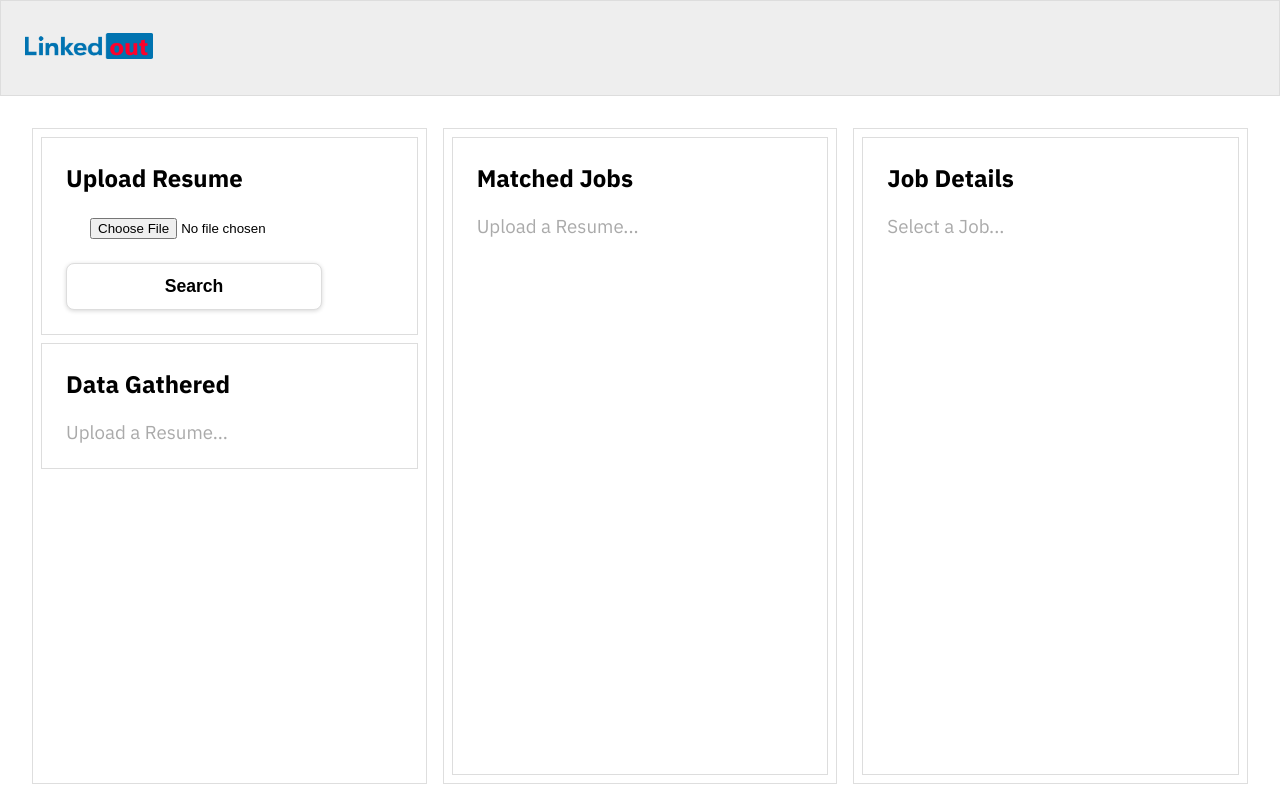
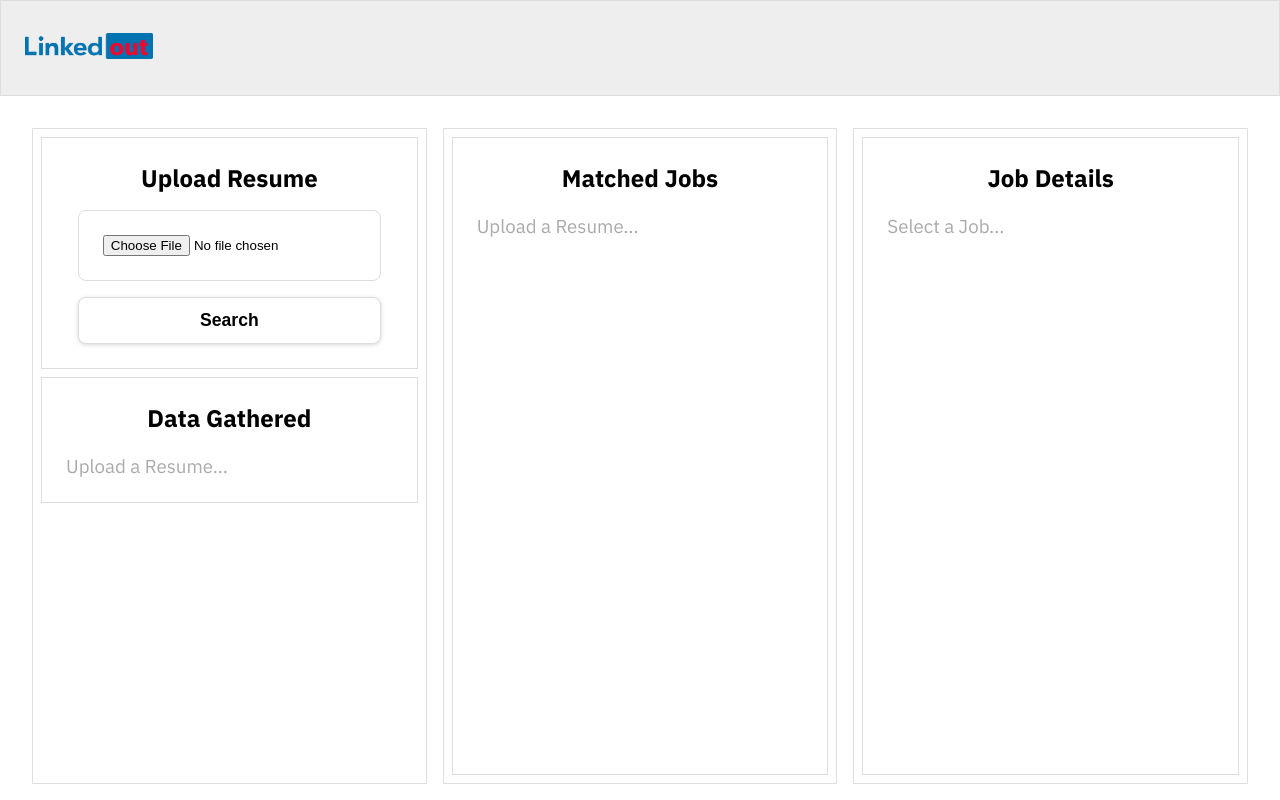
Before and after one commit to ppongpeauk/hoohacks-2023, a Next.js app in the folder web/: page / in a window 1280 px wide. Built offline with nearby package versions, Linux system fonts and the light colour scheme.

Commit message:
tweaks
Signed-off-by: Pete Pongpeauk <kurtsiberg@gmail.com>

```diff
--- a/web/src/pages/index.tsx
+++ b/web/src/pages/index.tsx
@@ -4,6 +4,7 @@ import ArrowForwardIcon from "@mui/icons-material/ArrowForward";
 import Head from "next/head";
 import Link from "next/link";
 import { useRef, useState } from "react";
+
 interface FormData {
   target: {
     resumeFile: File;
@@ -31,12 +32,14 @@ export default function Home() {
 
   const [results, setResults] = useState<any>(null);
   const [selectedJob, setSelectedJob] = useState<any>(null);
+  const [loading, setLoading] = useState<boolean>(false);
 
   const handleSubmit = async (e: React.SyntheticEvent) => {
     e.preventDefault();
     setError(null);
     setResults(null);
     setSelectedJob(null);
+    setLoading(true);
     // const exampleData = {
     //   resumeParsedData: {
     //     skills: ["html", "css"],
@@ -81,10 +84,15 @@ export default function Home() {
         .then((res) => res.json())
         .then((data) => {
           setResults(data);
+          setLoading(false);
         })
         .catch((err) => {
           setError("There was a problem while processing your resume.");
+          setLoading(false);
         });
+    } else {
+      setError("Please select a file to upload.");
+      setLoading(false);
     }
   };
 
@@ -100,7 +108,7 @@ export default function Home() {
       <main className={styles.main}>
         <div className={styles.section}>
           <div className={styles.form}>
-            <h2>Upload Resume</h2>
+            <h2 className={styles.header}>Upload Resume</h2>
             {error ? (
               <div className={styles.error}>
                 {error ? <p>{error}</p> : null}
@@ -113,12 +121,13 @@ export default function Home() {
                 id="resumeFile"
                 type="file"
                 accept=".pdf"
+                disabled={loading}
               ></input>
-              <button className={styles.submitButton}>Search</button>
+              <button className={styles.submitButton} disabled={loading}>Search</button>
             </form>
           </div>
           <div className={styles.resumePreview}>
-            <h2>Data Gathered</h2>
+            <h2 className={styles.header}>Data Gathered</h2>
             <br />
             {results ? (
               <>
@@ -134,7 +143,7 @@ export default function Home() {
         </div>
         <div className={styles.section}>
           <div className={styles.jobsList}>
-            <h2>Matched Jobs</h2>
+            <h2 className={styles.header}>Matched Jobs</h2>
             <br />
             {results ? (
               results.jobResults.map((job: any) => {
@@ -163,7 +172,7 @@ export default function Home() {
         </div>
         <div className={styles.section}>
           <div className={styles.jobsList}>
-            <h2>Job Details</h2>
+            <h2 className={styles.header}>Job Details</h2>
             <br />
             {selectedJob ? (
               <>
--- a/web/src/styles/Home.module.css
+++ b/web/src/styles/Home.module.css
@@ -23,6 +23,7 @@
   border: 1px solid hsl(0, 0%, 87%);
   flex-grow: 1;
   margin: 8px;
+  z-index: 4;
 }
 
 .section > * {
@@ -30,6 +31,8 @@
 }
 
 .resumePreview, .jobsList {
+  display: flex;
+  flex-direction: column;
   padding: 24px;
   border: 1px solid #ddd;
 }
@@ -55,7 +58,7 @@
   display: flex;
   flex-direction: column;
   justify-content: center;
-  align-items: flex-start;
+  align-items: center;
   border: 1px solid #ddd;
   padding: 24px;
   box-sizing: border-box;
@@ -65,13 +68,15 @@
   width: 100%;
   padding: 24px;
   border-radius: 8px;
+  border: 1px solid #ddd;
+  margin: 16px 0px;
 }
 
 .submitButton {
   display: flex;
   justify-content: center;
   align-items: center;
-  width: 256px;
+  width: 100%;
   padding: 12px;
   border: 1px solid #ddd;
   border-radius: 8px;
@@ -89,6 +94,11 @@
 
 .submitButton:active {
   background-color: #ddd;
+}
+
+.submitButton:disabled {
+  background-color: #ddd;
+  cursor: not-allowed;
 }
 
 .pillList {
@@ -172,3 +182,7 @@
   color: #aaa;
   font-weight: 400;
 }
+
+.header {
+  align-self: center;
+}
```
Also changed, not shown: web/public/raccoon.jpeg (added), 1 other file (tests, documents, lock files or other folders).
